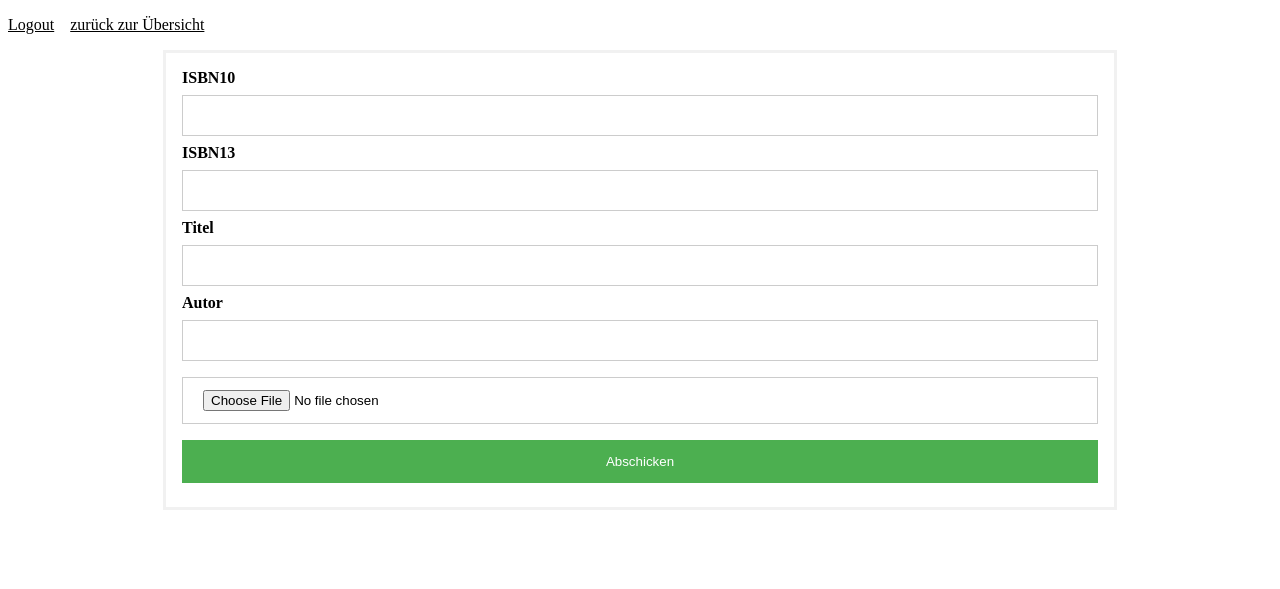
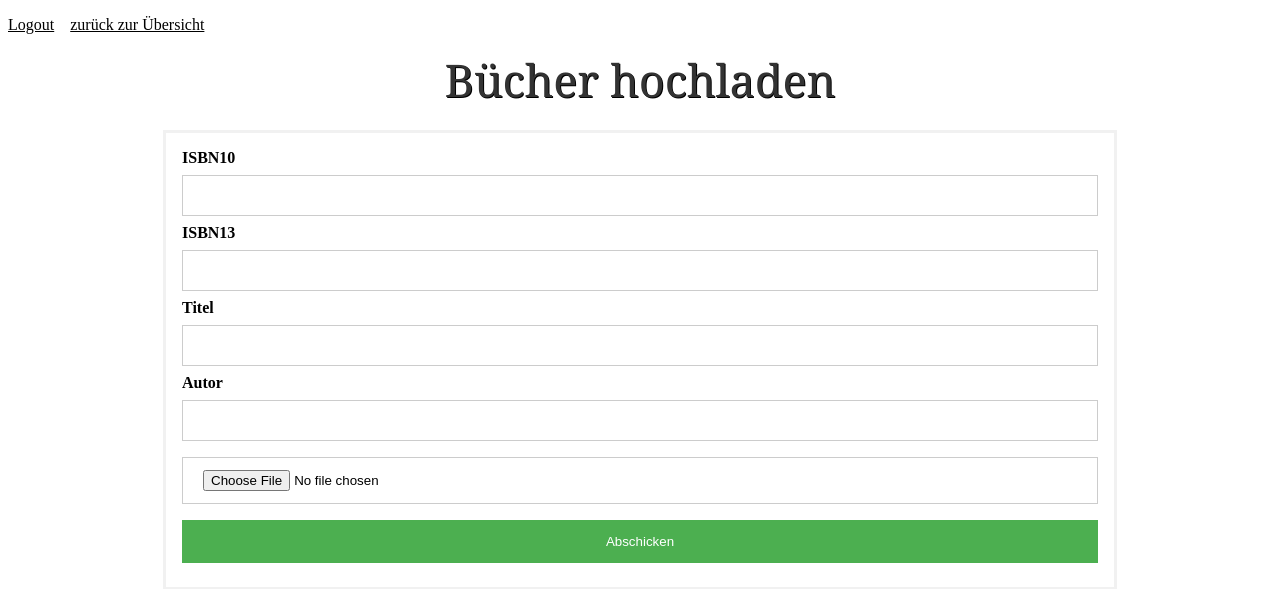
Before and after one commit to mnowak-erlangen/Buchladen, a PHP site: page /admin/hochladen.php in a window 1280 px wide. Shown: the top 589 px of the page. Run offline with PHP 8.4, Linux system fonts and the light colour scheme; the visitor is signed in with stand-in values (Sample User, id 1).

Commit message:
Style anpassen

```diff
--- a/admin/ansicht.php
+++ b/admin/ansicht.php
@@ -47,6 +47,7 @@ $userid = $_SESSION['userid'];
     </head>
     <body>
         <p><a href="../logout.php">Logout</a> <a href="hochladen.php">neues Buch hochladen</a></p>
+        <h1>Bücherliste</h1>
         <table >
             <tr>
                 <th>ISBN10</th>
--- a/admin/hochladen.php
+++ b/admin/hochladen.php
@@ -27,6 +27,7 @@
         </head>
         <body>
         <p><a href="../logout.php">Logout</a> <a href="ansicht.php">zurück zur Übersicht</a></p>
+        <h1>Bücher hochladen</h1>
 <?php
 
 if(isset($_POST['isbn10'])) {
--- a/index.php
+++ b/index.php
@@ -12,7 +12,7 @@ if(isset($_GET['login'])) {
     $eintrag = mysqli_fetch_assoc($result);
     if (password_verify($passwort, $eintrag['Eintrag'])) {
         $_SESSION['userid'] = $benutzerid;
-        $statement = "SELECT count(*) as 'isAdmin' FROM kunde WHERE benutzerid like '$benutzerid' AND passwort like '$passwort' AND isAdmin = 1";
+        $statement = "SELECT count(*) as 'isAdmin' FROM kunde WHERE benutzerid like '$benutzerid' AND isAdmin = 1";
         $result = mysqli_query($db, $statement);
         $eintrag = mysqli_fetch_assoc($result);
 
--- a/kunde/buchhandlung.php
+++ b/kunde/buchhandlung.php
@@ -31,6 +31,7 @@ $result = mysqli_query($db, $statement);
     </head>
     <body>
         <p><a href="../logout.php">Logout</a> <a href="hinzufuegen.php">Neue Bücher hinzufügen</a></p>
+        <h1>Deine Bücher</h1>
         <table >
             <tr>
                 <th>Titel</th>
--- a/kunde/hinzufuegen.php
+++ b/kunde/hinzufuegen.php
@@ -33,6 +33,7 @@ $db = mysqli_connect("localhost", "root", "", "buchladen");
     </head>
     <body>
         <p><a href="../logout.php">Logout</a> <a href="buchhandlung.php">Zurück zur Buchauswahl</a></p>
+        <h1>Bücher im Shop</h1>
         <table>
             <tr>
                 <th>Titel</th>
--- a/lesen.php
+++ b/lesen.php
@@ -28,6 +28,7 @@
 		<meta charset="utf-8">
 		<script type="text/javascript" src="turnjs4/extras/jquery.min.1.7.js"></script>
 		<script type="text/javascript" src="turnjs4/extras/modernizr.2.5.3.min.js"></script>
+		<link rel="stylesheet" href="tabelle.css" type="text/css"></link>
 		<style>
             a, p {
                 padding-top: 12px;
@@ -42,7 +43,7 @@
 	<p><a href="logout.php">Logout</a> <a href="kunde/buchhandlung.php">Zurück zur Buchauswahl</a></p>
 		<!-- Header -->
 		<div>
-			<?php echo "<h1 style=\"text-align: center; color: black\">" . $titel . "</h1>" ?>
+			<?php echo "<h1>" . $titel . "</h1>" ?>
 		</div>
 		<div class="flipbook-viewport">
 			<div class="container">
--- a/style.css
+++ b/style.css
@@ -1,3 +1,14 @@
+  h1 {
+  color: #333333;
+  font-family: Georgia, serif;
+  font-size: 45px;
+  font-weight: normal;
+  line-height: 60px;
+  text-shadow: 1px 1px 0 #000;
+  margin: 10px 0 20px;
+  text-align: center;
+  }
+
   /* Bordered form */
   form {
       margin: 0 auto;
```
Also changed, not shown: tabelle.css (+11 -0 lines), images/icon.jpg (deleted), images/star.png (added). Lines whose indentation alone changed are shown as unchanged.
